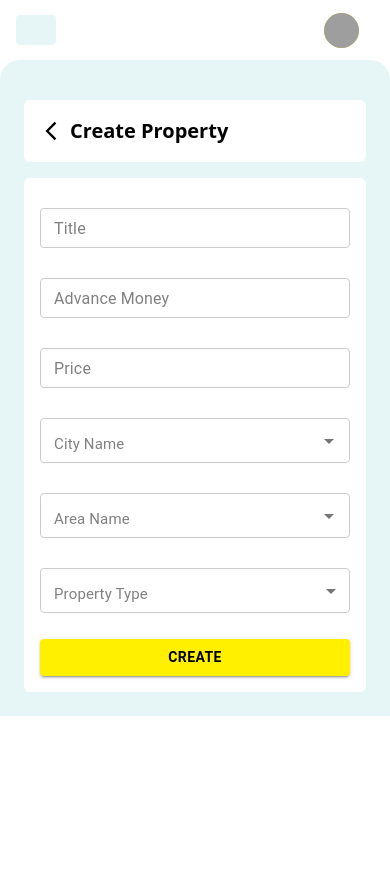
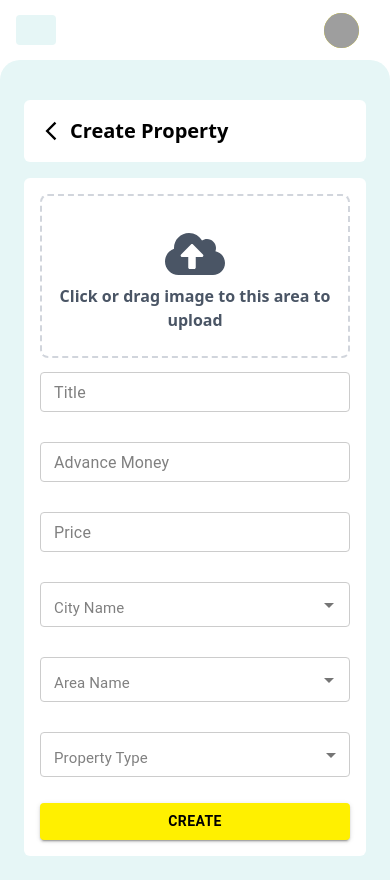
Before and after one commit to Aljoboyer/flat_finder, a Next.js app in the folder flat_finder_front/: page /create-property in a window 390 px wide. Before the commit the page ends 844 px from the top, so only its background shows below. Built offline with nearby package versions, Linux system fonts and the light colour scheme; grey boxes are pictures that could not be loaded; some icons are missing.

Commit message:
image upload ui added

```diff
--- a/flat_finder_front/package.json
+++ b/flat_finder_front/package.json
@@ -14,6 +14,7 @@
     "@mui/icons-material": "^7.1.0",
     "@mui/material": "^7.1.0",
     "@reduxjs/toolkit": "^2.8.2",
+    "axios": "^1.9.0",
     "localforage": "^1.10.0",
     "next": "15.3.2",
     "react": "^19.0.0",
--- a/flat_finder_front/src/app/(seller_dashboard)/create-property/page.js
+++ b/flat_finder_front/src/app/(seller_dashboard)/create-property/page.js
@@ -1,8 +1,10 @@
 "use client"
 import { Buttons } from '@/components/common/Buttons'
 import FFPageHeader from '@/components/common/FFPageHeader'
+import ImageUpload from '@/components/common/ImageUpload'
 import InputField from '@/components/common/InputField'
 import { propertyFormFields } from '@/constant/formConfigs/propertyFormConfigs'
+import { uploadImage } from '@/helper/uploadImage'
 import { COLORS } from '@/theme/colors'
 import { Box, Grid } from '@mui/material'
 import React, { useState } from 'react'
@@ -10,6 +12,7 @@ import { Controller, useForm } from 'react-hook-form'
 
 export default function page() {
   const [loading, setLoading] = useState(false)
+  const [imgLoading , setImgLoading] = useState(false)
 
   const {
     handleSubmit,
@@ -25,10 +28,19 @@ export default function page() {
         console.log(data)
   }
 
+  const imageUploadHandler = async (img) => {
+    const uploadedData = await uploadImage(img, setImgLoading)
+    console.log('check', uploadedData)
+  }
   return (
       <div className="bg-overlay  p-6 rounded-t-[20px] w-full">
            <FFPageHeader pageTitle="Create Property"/>
            <div className="bg-white rounded-md p-4">
+
+            {
+              imgLoading ? <h1>Loading...</h1> : <ImageUpload imageUploadHandler={imageUploadHandler} ImageResolution={512}/>
+            }
+
               <form className="space-y-4" onSubmit={handleSubmit(onSubmit)} noValidate>
                 <div className="grid grid-cols-1 sm:grid-cols-2 md:grid-cols-3 gap-4">
                       {
--- /dev/null
+++ b/flat_finder_front/src/components/common/ImageUpload.js
@@ -0,0 +1,108 @@
+import React, { useState } from 'react';
+import { FaCloudUploadAlt } from "react-icons/fa";
+
+const ImageUpload = (props) => {
+    const {
+        imageUploadHandler,
+        ImageResolution,
+    } = props;
+
+    const [errMsg, setErrMsg] = useState('');
+
+
+    // dragging image
+    const dragOver = (e) => {
+        e.preventDefault();
+    };
+
+    const dragEnter = (e) => {
+        e.preventDefault();
+    };
+
+    const dragLeave = (e) => {
+        e.preventDefault();
+    };
+
+    const addImage = (file) => {
+        const reader = new FileReader();
+
+        reader.readAsDataURL(file);
+        reader.onload = (e) => {
+            const image = new Image();
+            image.src = e.target.result;
+            image.onload = (e) => {
+                const height = e.target.height;
+                const width = e.target.width;
+                if (height > ImageResolution || width > ImageResolution) {
+                    // alert('Height and Width must not exceed 100px.');
+                    setErrMsg(`Image exceeds Maximum [Size/Dimension]`);
+                    return false;
+                }
+                // alert('Uploaded image has valid Height and Width.');
+                setErrMsg('');
+                console.log('Image by drag:', file);
+
+                imageUploadHandler(file)
+            };
+        };
+
+    }
+    const fileDrop = (e) => {
+        e.preventDefault();
+
+        const file = e.dataTransfer.files[0];
+         addImage(file)
+    };
+
+    const handleImageChange = (e) => {
+        const file = e.target.files[0];
+        addImage(file)
+    };
+
+    return (
+        <div
+            className={` text-center px-4 pt-7 pb-6 border-2 ${errMsg ? `border-red-500` : `border-gray-300`
+                }  border-dashed rounded-lg w-full lg:w-1/2 mx-auto h-auto`}>
+
+            <div
+                draggable={true}
+                onDragOver={dragOver}
+                onDragEnter={dragEnter}
+                onDragLeave={dragLeave}
+                onDrop={fileDrop}
+                onClick={() => setErrMsg(null)}
+            >
+                <div className="space-y-1 justify-center align text-center">
+                    <div className="flex text-sm text-gray-600">
+                        <label
+                            htmlFor="images"
+                            className=" mx-auto relative cursor-pointer bg-white rounded-md font-normal text-base block"
+                        >
+                            <div className='flex flex-row justify-center'>
+                                <FaCloudUploadAlt size={60}/>
+                            </div>
+                            <p className="text-base font-normal">
+                                <b>Click or drag image to this area to upload </b>
+                            </p>
+                        </label>
+                        <input
+                            id="images"
+                            name="images"
+                            type="file"
+                            className="sr-only"
+                            accept="image/png, image/jpeg"
+                            // required
+                            onChange={handleImageChange}
+                        />
+                    </div>
+                </div>
+            </div>
+            {/* showing error message */}
+            {errMsg && (
+                <p className="my-1 ml-2 text-sm font-normal text-red-500">{errMsg}</p>
+            )}
+        </div>
+    );
+};
+
+export default ImageUpload;
--- a/flat_finder_front/src/constant/urls.js
+++ b/flat_finder_front/src/constant/urls.js
@@ -1,2 +1,4 @@
 
 export const BASEURL = 'http://localhost:5000/api' //Local
+
+export const UPLOAD_IMAGE = '/file/upload'
--- /dev/null
+++ b/flat_finder_front/src/helper/uploadImage.js
@@ -0,0 +1,20 @@
+import { BASEURL, UPLOAD_IMAGE } from '@/constant/urls';
+import axios from 'axios';
+
+export const uploadImage = async (image, setLoading) => {
+  setLoading(true);
+  console.log('Picture:', image);
+  // console.log("Set Icon Url", setIconUrl);
+  var formData = new FormData();
+
+  formData.append('media', image);
+  let response = await axios.post(`${BASEURL}${UPLOAD_IMAGE}`, formData, {
+    headers: {
+      'Content-Type': 'multipart/form-data',
+    },
+  });
+
+  setLoading(false);
+
+  return response?.data;
+};
```
Also changed, not shown: 1 other file (tests, documents, lock files or other folders).
